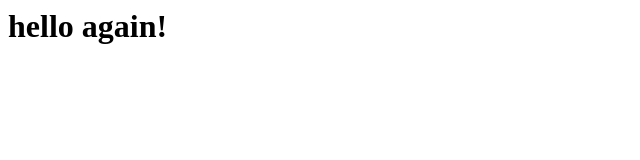
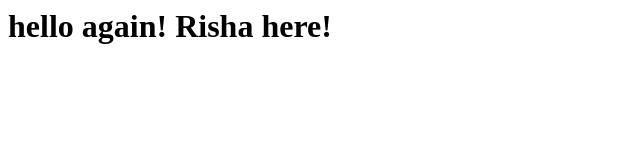
Before and after one commit to rishhhhhhhhh/Portfolio, a plain HTML site: page index.html in a window 1280 px wide. Shown: the whole page, without its empty margins (0-640 px from the left). Drawn offline with Linux system fonts and the light colour scheme.

Commit message:
portfolio

```diff
--- a/index.html
+++ b/index.html
@@ -1,5 +1,5 @@
 <html>
 
 <title>My Portfolio</title>
-<h1> hello again! </h1>
+<h1> hello again! Risha here! </h1>
 </html>
```
